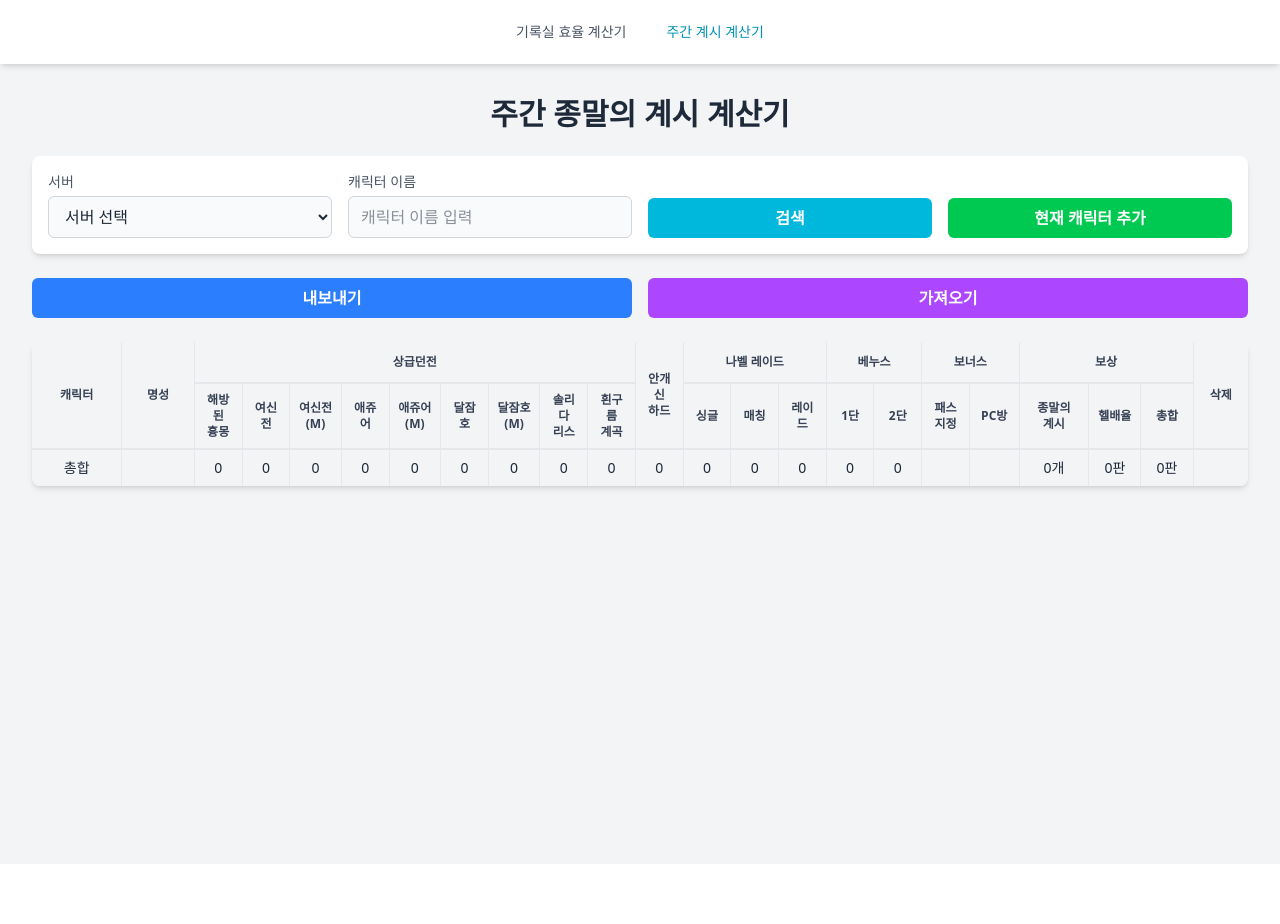
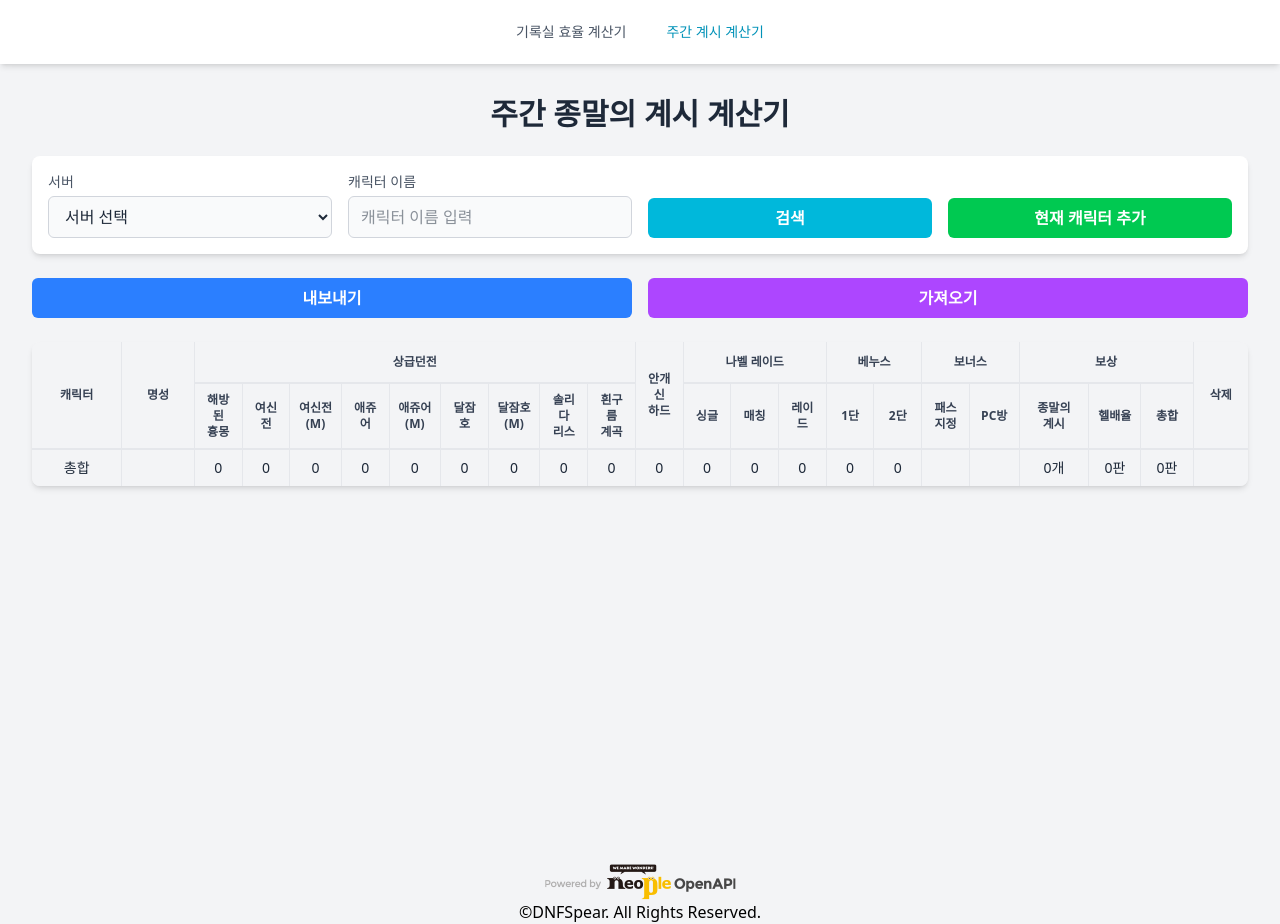
Before and after one commit to PlantJelly/dnfspear, a SvelteKit app: page /doomoracle-week in a window 1280 px wide. Before the commit the page ends 864 px from the top, so only its background shows below. Built offline with nearby package versions, Linux system fonts and the light colour scheme.

Commit message:
저작권 문구 추가 / 네오플 표기 가이드 추가

```diff
--- a/src/routes/+layout.svelte
+++ b/src/routes/+layout.svelte
@@ -30,4 +30,11 @@
     <main>
         <slot />
     </main>
+
+<footer>
+    <a href="http://developers.neople.co.kr" target="_blank" class="flex justify-center">
+    <img src="neopleBrandIdentity.png" alt="Neople 오픈 API">
+    </a>
+    <p class="flex justify-center">©DNFSpear. All Rights Reserved.</p>
+</footer>
 </div>
--- a/vite.config.js
+++ b/vite.config.js
@@ -6,7 +6,7 @@ import tailwindcss from "@tailwindcss/vite";
 
 dotenv.config();
 
-console.log(process.env.PORT);
+
 
 export default defineConfig({
     plugins: [sveltekit(), devtoolsJson(), tailwindcss()],
```
Also changed, not shown: static/neopleBrandIdentity.png (added).
